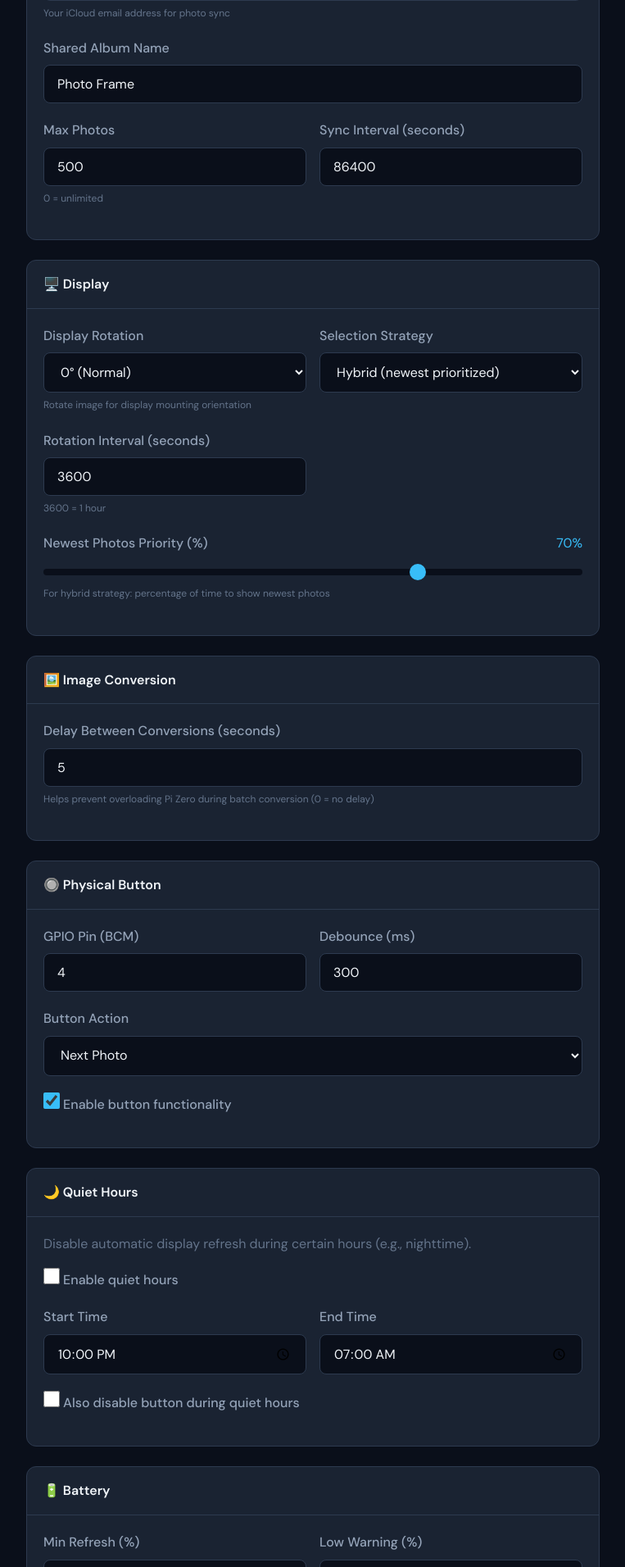
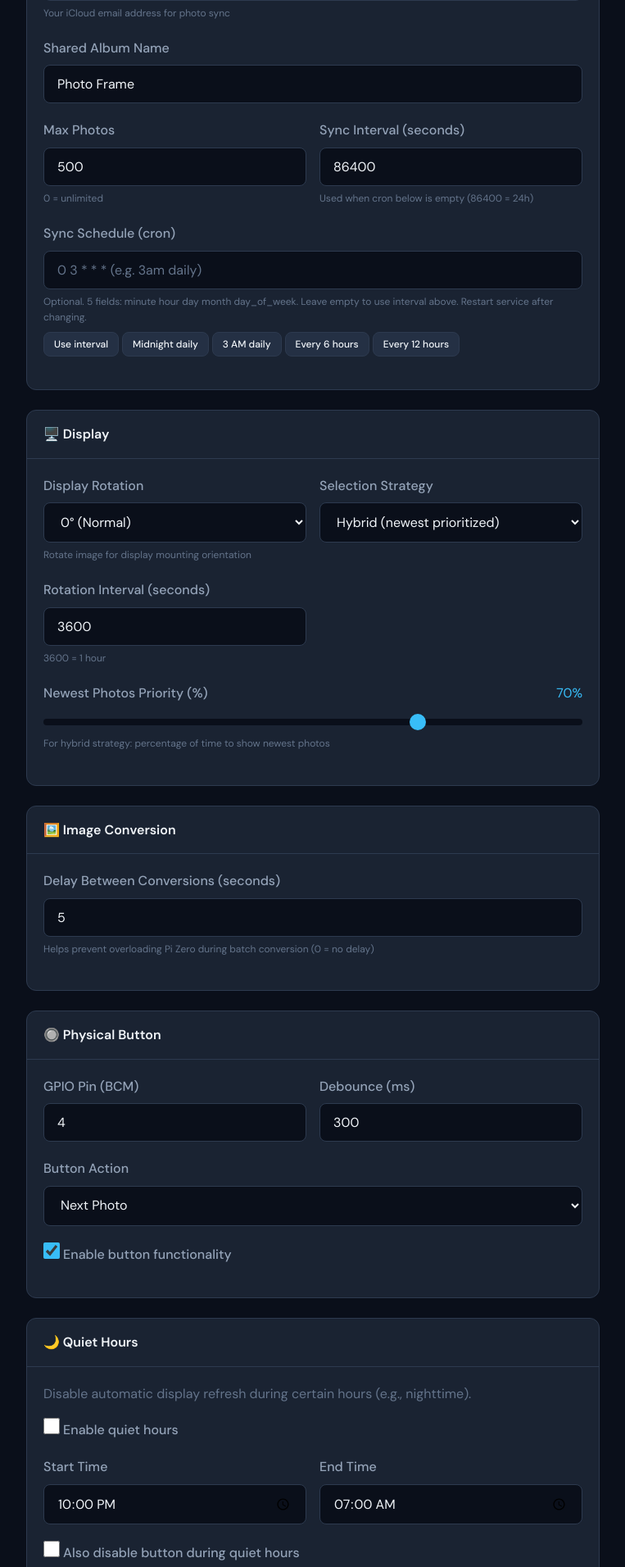
Before and after one commit to angelo-hub/pi_zero_2_photo_display, a Flask app: page /settings in a window 1280 px wide. Shown: the part 383-2295 px from the top of the page at 82% size, without its empty margins (40-803 px from the left). Run offline with Flask 3, Linux system fonts and the light colour scheme.

Commit message:
chore: more updates

```diff
--- a/src/config_manager.py
+++ b/src/config_manager.py
@@ -91,6 +91,7 @@
                 'album': 'Photo Frame',
                 'download_dir': '~/photos/raw',
                 'sync_interval': 86400,
+                'sync_cron': '',  # If set (e.g. "0 3 * * *" for 3am daily), overrides sync_interval
                 'recent_days': 0,
                 'max_photos': 500,
             },
--- a/src/display_manager.py
+++ b/src/display_manager.py
@@ -10,8 +10,6 @@
 from pathlib import Path
 from typing import Optional
 from datetime import datetime
-
-from PIL import Image
 
 from .config_manager import config
 
@@ -109,6 +107,7 @@
             if not self.init():
                 return False
 
+        from PIL import Image
         try:
             # Load image
             img = Image.open(image_path)
--- a/src/image_converter.py
+++ b/src/image_converter.py
@@ -2,33 +2,38 @@
 Image Converter Module
 Handles resizing and converting images to 6-color palette for e-Paper display.
 Uses Floyd-Steinberg dithering for best visual results.
+
+PIL and pillow_heif are imported lazily (only when converting) to keep
+the main process memory low on Pi Zero 2.
 """
 
 import os
 import logging
 from pathlib import Path
-from typing import Optional, Tuple, List
+from typing import Optional, Tuple, List, Any
 from datetime import datetime
 import hashlib
-
-import PIL
-from PIL import Image
-import numpy as np
-
-# Register HEIC/HEIF support if available
-try:
-    import pillow_heif
-    pillow_heif.register_heif_opener()
-    HEIC_SUPPORTED = True
-except ImportError:
-    HEIC_SUPPORTED = False
 
 from .config_manager import config
 
 logger = logging.getLogger(__name__)
 
-if not HEIC_SUPPORTED:
-    logger.warning("HEIC support not available. Install with: pip install pillow-heif")
+# Lazy: HEIC support checked on first use
+_HEIC_REGISTERED = False
+
+
+def _ensure_heif() -> bool:
+    """Register HEIC/HEIF opener if available. Call before opening .heic files. Returns True if supported."""
+    global _HEIC_REGISTERED
+    if _HEIC_REGISTERED:
+        return True
+    try:
+        import pillow_heif
+        pillow_heif.register_heif_opener()
+        _HEIC_REGISTERED = True
+        return True
+    except ImportError:
+        return False
 
 
 def _is_video_file(file_path: Path) -> bool:
@@ -109,9 +114,8 @@
         self.ready_dir.mkdir(parents=True, exist_ok=True)
         self.thumbnails_dir.mkdir(parents=True, exist_ok=True)
 
-        # Create palette image for quantization
-        self._palette_image = Image.new("P", (1, 1))
-        self._palette_image.putpalette(EPAPER_PALETTE)
+        # Palette image created lazily on first convert (avoids loading PIL at import)
+        self._palette_image: Any = None
 
         # Track converted images
         self._conversion_cache: dict = {}
@@ -161,6 +165,15 @@
 
         return True, None
 
+    def _get_palette_image(self):
+        """Create or return the 6-color palette image (lazy load PIL)."""
+        if self._palette_image is not None:
+            return self._palette_image
+        from PIL import Image
+        self._palette_image = Image.new("P", (1, 1))
+        self._palette_image.putpalette(EPAPER_PALETTE)
+        return self._palette_image
+
     def convert_image(self, source_path: Path, force: bool = False) -> Optional[Path]:
         """
         Convert a single image to e-Paper format.
@@ -181,12 +194,20 @@
             logger.info(f"Skipping video file: {source_path.name}")
             return None
 
+        # Ensure HEIC support before opening .heic files (lazy load pillow_heif)
+        if source_path.suffix.lower() in ('.heic', '.heif') and not _ensure_heif():
+            logger.warning("HEIC support not available. Install with: pip install pillow-heif")
+            return None
+
         # Check cache
         if not force:
             needs_conv, cached_path = self._needs_conversion(source_path)
             if not needs_conv and cached_path:
                 logger.debug(f"Using cached conversion: {cached_path}")
                 return cached_path
+
+        import PIL
+        from PIL import Image
 
         try:
             # Load image
@@ -206,7 +227,7 @@
             img = self._smart_crop(img, target_w, target_h)
 
             # Convert to 6-color palette with dithering
-            img_dithered = img.quantize(palette=self._palette_image, dither=Image.Dither.FLOYDSTEINBERG)
+            img_dithered = img.quantize(palette=self._get_palette_image(), dither=Image.Dither.FLOYDSTEINBERG)
 
             # Convert back to RGB for saving (better compatibility)
             img_final = img_dithered.convert('RGB')
@@ -238,7 +259,7 @@
             logger.error(f"Conversion error for {source_path}: {e}")
             return None
 
-    def _fix_orientation(self, img: Image.Image) -> Image.Image:
+    def _fix_orientation(self, img: 'Any') -> 'Any':
         """Fix image orientation based on EXIF data."""
         try:
             from PIL import ExifTags
@@ -266,11 +287,12 @@
 
         return img
 
-    def _smart_crop(self, img: Image.Image, target_w: int, target_h: int) -> Image.Image:
+    def _smart_crop(self, img: 'Any', target_w: int, target_h: int) -> 'Any':
         """
         Intelligently crop image to target dimensions.
         Tries to keep the most important parts of the image.
         """
+        from PIL import Image
         img_w, img_h = img.size
 
         # Check if image needs rotation to better fit display
@@ -318,6 +340,7 @@
         Returns:
             Path to thumbnail, or None on failure
         """
+        from PIL import Image
         try:
             # Determine thumbnail filename and path
             if self.thumb_format == 'webp':
--- a/templates/settings.html
+++ b/templates/settings.html
@@ -47,6 +47,23 @@
                                value="{{ config.icloud.sync_interval }}"
                                class="form-input"
                                min="3600">
+                        <small class="form-help">Used when cron below is empty (86400 = 24h)</small>
+                    </div>
+                </div>
+                <div class="form-group">
+                    <label>Sync Schedule (cron)</label>
+                    <input type="text" name="icloud.sync_cron"
+                           id="sync_cron_input"
+                           value="{{ (config.icloud.get('sync_cron') or '') }}"
+                           class="form-input"
+                           placeholder="0 3 * * * (e.g. 3am daily)">
+                    <small class="form-help">Optional. 5 fields: minute hour day month day_of_week. Leave empty to use interval above. Restart service after changing.</small>
+                    <div class="form-presets" style="margin-top: 0.5rem; display: flex; flex-wrap: wrap; gap: 0.25rem;">
+                        <button type="button" class="btn btn-secondary btn-small" data-cron="">Use interval</button>
+                        <button type="button" class="btn btn-secondary btn-small" data-cron="0 0 * * *">Midnight daily</button>
+                        <button type="button" class="btn btn-secondary btn-small" data-cron="0 3 * * *">3 AM daily</button>
+                        <button type="button" class="btn btn-secondary btn-small" data-cron="0 */6 * * *">Every 6 hours</button>
+                        <button type="button" class="btn btn-secondary btn-small" data-cron="0 */12 * * *">Every 12 hours</button>
                     </div>
                 </div>
             </div>
@@ -327,4 +344,13 @@
         </div>
     </form>
 </div>
+<script>
+document.addEventListener('DOMContentLoaded', function() {
+    var input = document.getElementById('sync_cron_input');
+    if (!input) return;
+    document.querySelectorAll('.form-presets button[data-cron]').forEach(function(btn) {
+        btn.addEventListener('click', function() { input.value = this.getAttribute('data-cron') || ''; });
+    });
+});
+</script>
 {% endblock %}
```
Also changed, not shown: config/config.yaml (+8 -1 lines), src/main.py (+37 -10 lines), 1 other file.
